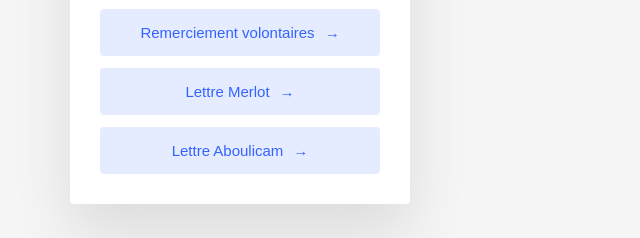
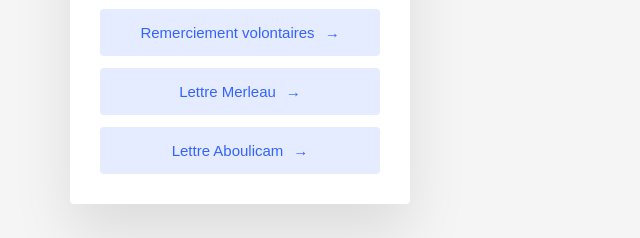
Before and after one commit to chrisznk/TableauAffichage, a plain HTML site: page index.html in a window 1280 px wide. Shown: the part 2228-2466 px from the top of the page, 0-640 px from the left. Drawn offline with Linux system fonts and the light colour scheme.

Commit message:
Update index.html

```diff
--- a/index.html
+++ b/index.html
@@ -152,7 +152,7 @@
 		</br>
 		<button class="card__btn" onclick="window.open('Documents/remerciements volontaires frères et soeurs âgés.docx')" >Remerciement volontaires<span>&rarr;</span></button>
 		</br>
-		<button class="card__btn" onclick="window.open('Documents/LettreMerlot.pdf')">Lettre Merlot<span>&rarr;</span></button>
+		<button class="card__btn" onclick="window.open('Documents/LettreMerlot.pdf')">Lettre Merleau<span>&rarr;</span></button>
 	        </br>
 		<button class="card__btn" onclick="window.open('Documents/LettreAboulicam.pdf')">Lettre Aboulicam<span>&rarr;</span></button>
       </div>
```
